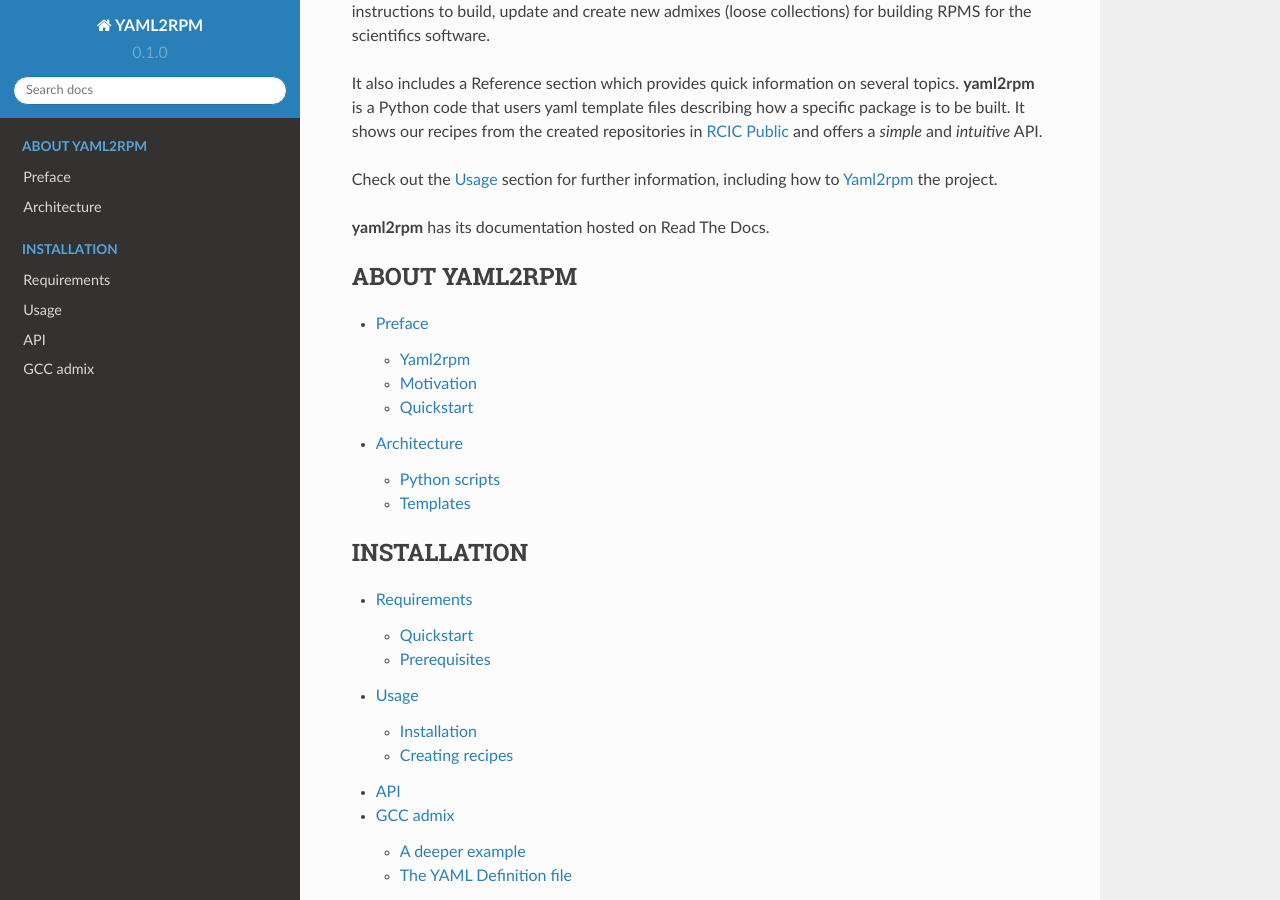
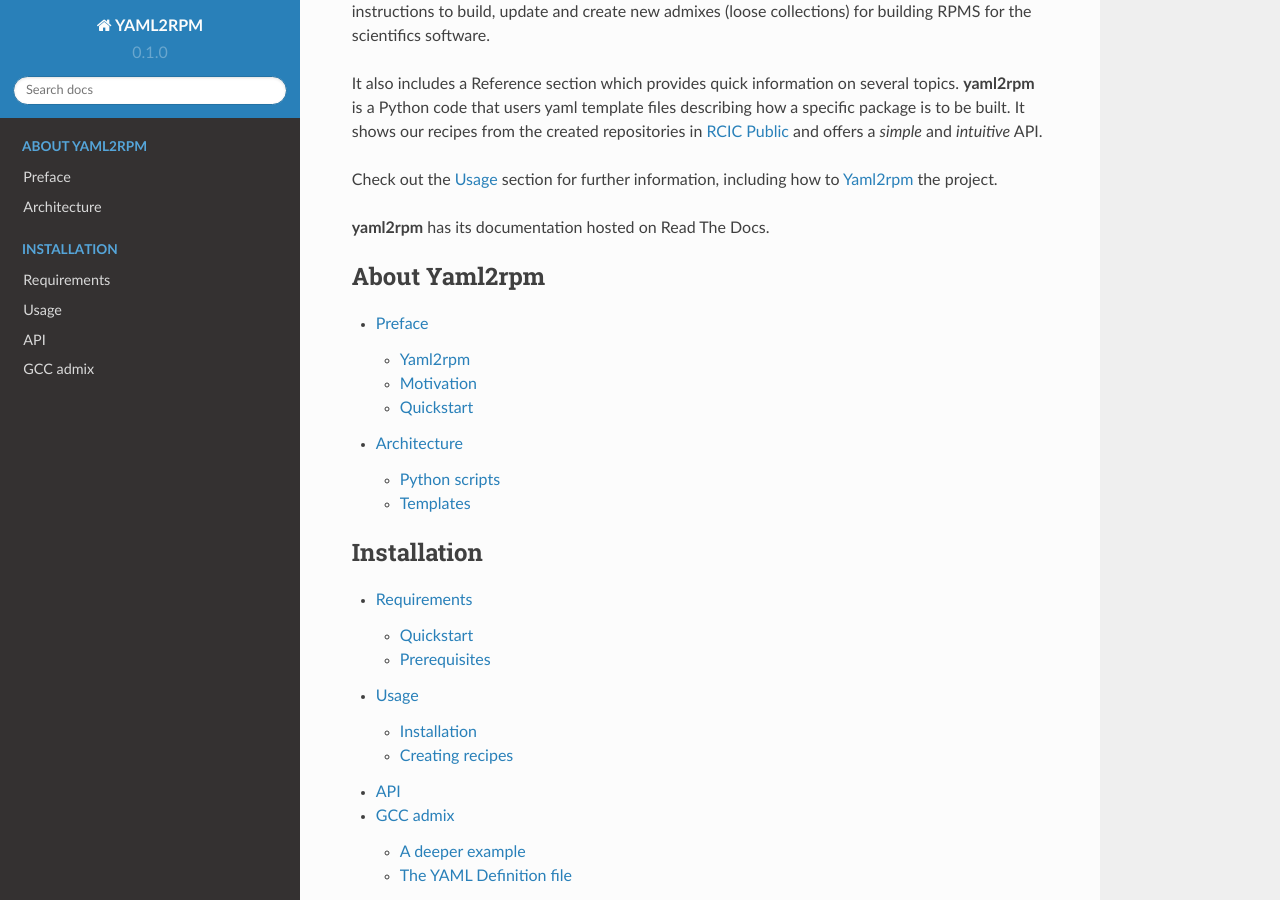
Before and after one commit to nadyawilliams/rtd-tutorial, a Sphinx documentation site: the page built from docs/source/index.rst, in a window 1280 px wide and 900 px high, scrolled down 333 px. Built offline with Sphinx 7.4.7 and the Read the Docs theme 2.0.0, drawn with Linux system fonts in a browser that asks for light colours.

Commit message:
rm capitalization

```diff
--- a/docs/source/index.rst
+++ b/docs/source/index.rst
@@ -26,13 +26,13 @@ how to :ref:`installation` the project.
 
 .. toctree::
    :glob:
-   :caption: ABOUT YAML2RPM
+   :caption: About Yaml2rpm
 
    about/preface
    about/architecture
 
 .. toctree::
-   :caption: INSTALLATION
+   :caption: Installation
 
    requirements
    usage
```
